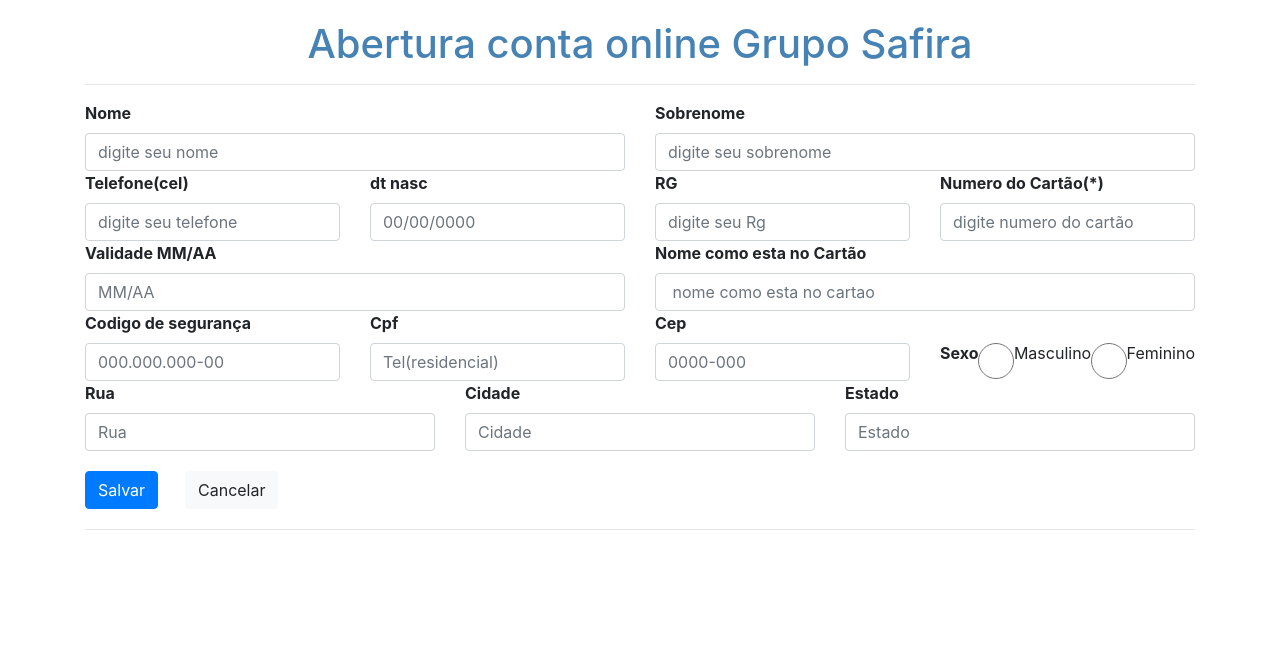
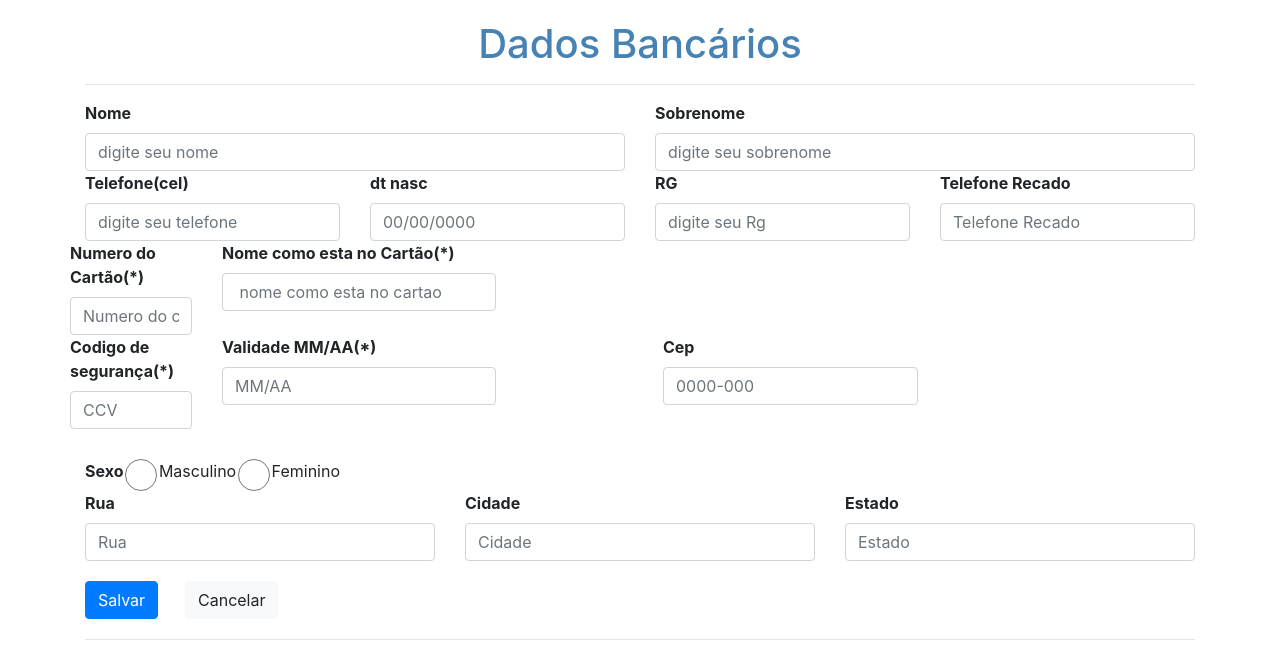
Before and after one commit to KAUANPEREIRA/Formulario-Bootstrap, a plain HTML site: page index.html in a window 1280 px wide. Drawn offline with nearby package versions, Linux system fonts and the light colour scheme.

Commit message:
Update index.html

```diff
--- a/index.html
+++ b/index.html
@@ -13,7 +13,7 @@
     <link rel="stylesheet" href="style.css">
 </head>
 <body>
-    <h1 class="container">Abertura conta online Grupo Safira</h1>
+    <h1 class="container">Dados Bancários</h1>
 
     <div class="campoFormulario container">
         <hr></hr>
@@ -41,30 +41,43 @@
                     <label><b>RG</b></label>
                     <input type="tex" name="" class="form-control" placeholder="digite seu Rg" id="rg">
                 </div>
+
+                <div class=" col-md-3">
+                    <label><b>Telefone Recado</b></label>
+                    <input type="tex" name="" class="form-control" placeholder="Telefone Recado" id="mae">
+                </div>
+
+
+
+
+            <div class="row espaco">
+
+
                 <div class=" col-md-3">
                     <label><b>Numero do Cartão(*)</b></label>
-                    <input type="tex" name="" class="form-control" placeholder="digite numero do cartão" id="mae">
+                    <input type="tex" name="" class="form-control" placeholder="Numero do cartão" id="residencial">
                 </div>
-            </div>
-            <div class="row espaco">
+
+
                 <div class=" col-md-6">
-                    <label><b>Validade MM/AA</b></label>
-                    <input type="tex" name="" class="form-control" placeholder="MM/AA" id="pai">
-                </div>
-                <div class=" col-md-6">
-                    <label><b>Nome como esta no Cartão</b></label>
+                    <label><b>Nome como esta no Cartão(*)</b></label>
                     <input type="Email" name="" class="form-control" placeholder=" nome como esta no cartao" id="email">
                 </div>
             </div>
                 <div class="row espaco">
+
                 <div class=" col-md-3">
-                    <label><b>Codigo de segurança</b></label>
-                    <input type="tex" name="" class="form-control" placeholder="000.000.000-00" id="cpf">
+                    <label><b>Codigo de segurança(*)</b></label>
+                    <input type="tex" name="" class="form-control" placeholder="CCV" id="cpf">
                 </div>
-                <div class=" col-md-3">
-                    <label><b>Cpf</b></label>
-                    <input type="tex" name="" class="form-control" placeholder="Tel(residencial)" id="residencial">
+
+                <div class=" col-md-6">
+                    <label><b>Validade MM/AA(*)</b></label>
+                    <input type="tex" name="" class="form-control" placeholder="MM/AA" id="pai">
                 </div>
+
+
+        </div>
                 <div class=" col-md-3">
                     <label><b>Cep</b></label>
                     <input type="tex" name="" class="form-control" placeholder="0000-000" id="cep">
@@ -95,7 +108,7 @@
             <div class="row">
                 <div class="col-md-1">
                     <button type="button" class="btn btn-primary esquerda" onclick="salvar()"  >Salvar</button>
-                </div>
+                </div><br>
                 <div class="col-md-1" style="margin-left: 5px;">
                     <button type="button" class="btn btn-light direita">Cancelar</button>
                 </div>
```
